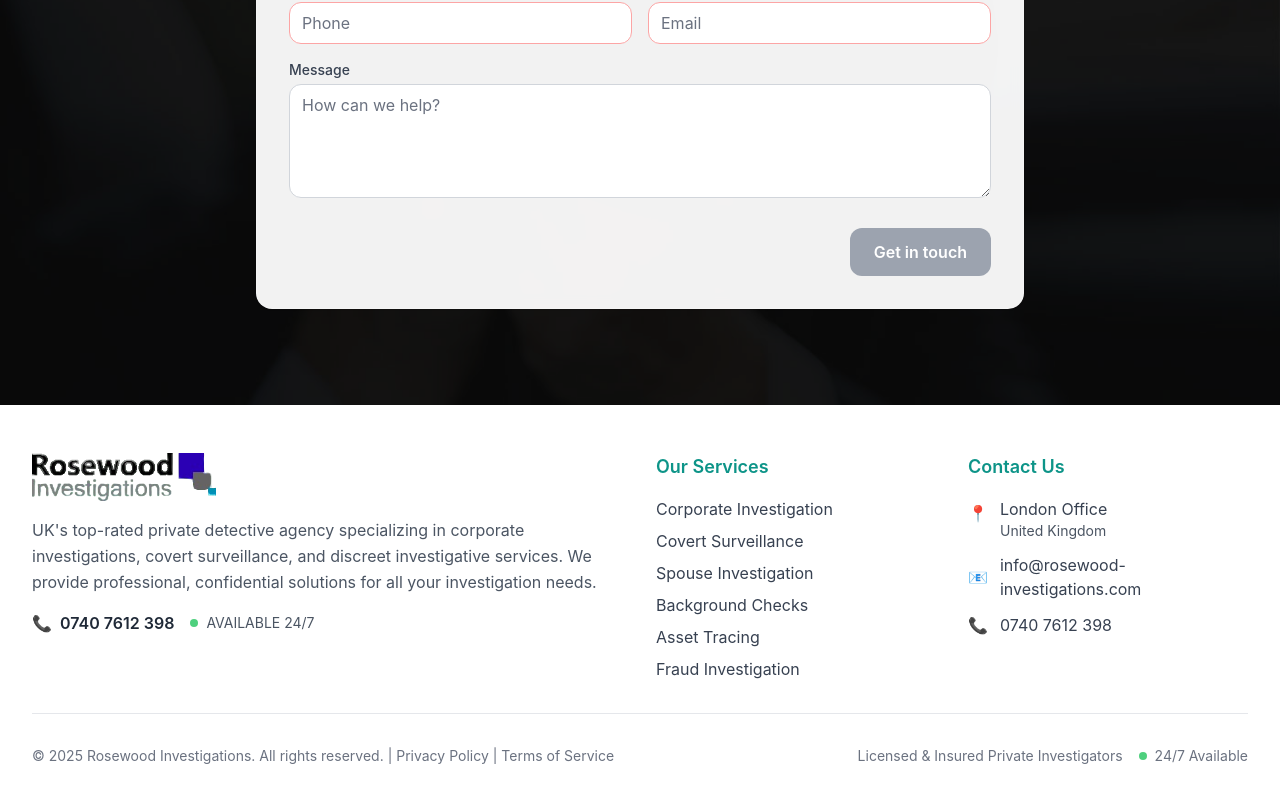
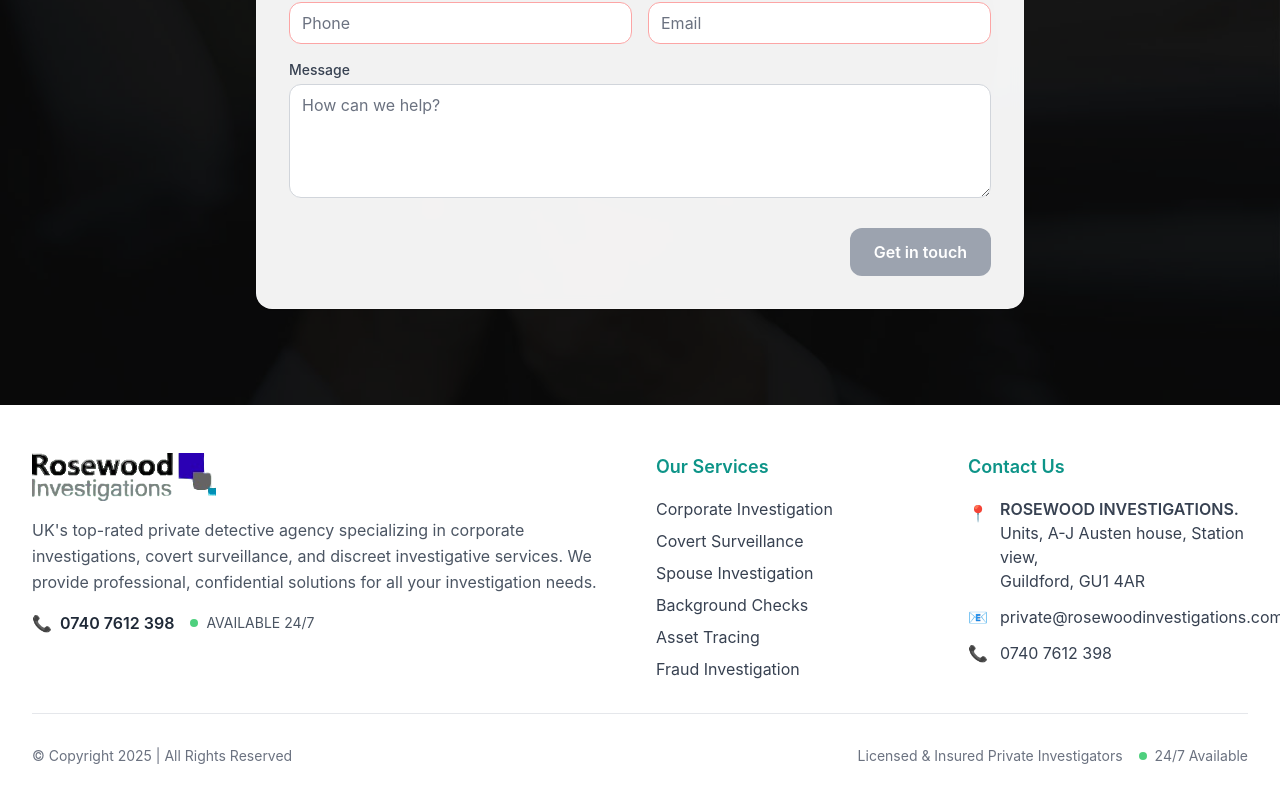
Before and after one commit to Naseef-Nusky/Henderson-Thomas-Investigations_LangingV2, a React (Create React App) app: page / in a window 1280 px wide. Shown: the part 3975-4777 px from the top of the page. Built offline with nearby package versions, Linux system fonts and the light colour scheme.

Commit message:
content(footer): add 'ROSEWOOD INVESTIGATIONS.' to address block

```diff
--- a/src/components/Footer.js
+++ b/src/components/Footer.js
@@ -51,13 +51,14 @@ const Footer = () => {
               <div className="flex items-start">
                 <span className="mr-3 mt-1">📍</span>
                 <div>
-                  <p>London Office</p>
-                  <p className="text-sm text-gray-600">United Kingdom</p>
+                  <p className="font-semibold">ROSEWOOD INVESTIGATIONS.</p>
+                  <p>Units, A-J Austen house, Station view,</p>
+                  <p>Guildford, GU1 4AR</p>
                 </div>
               </div>
               <div className="flex items-center">
                 <span className="mr-3">📧</span>
-                <span>info@rosewood-investigations.com</span>
+                <span>private@rosewoodinvestigations.com</span>
               </div>
               <div className="flex items-center">
                 <span className="mr-3">📞</span>
@@ -69,9 +70,7 @@ const Footer = () => {
 
         {/* Bottom Section */}
         <div className="border-t border-gray-200 mt-8 pt-8 flex flex-col md:flex-row justify-between items-center">
-          <div className="text-gray-500 text-sm mb-4 md:mb-0">
-            © 2025 Rosewood Investigations. All rights reserved. | Privacy Policy | Terms of Service
-          </div>
+          <div className="text-gray-500 text-sm mb-4 md:mb-0">© Copyright 2025 | All Rights Reserved</div>
           <div className="flex space-x-4">
             <div className="text-gray-500 text-sm">
               Licensed & Insured Private Investigators
```
